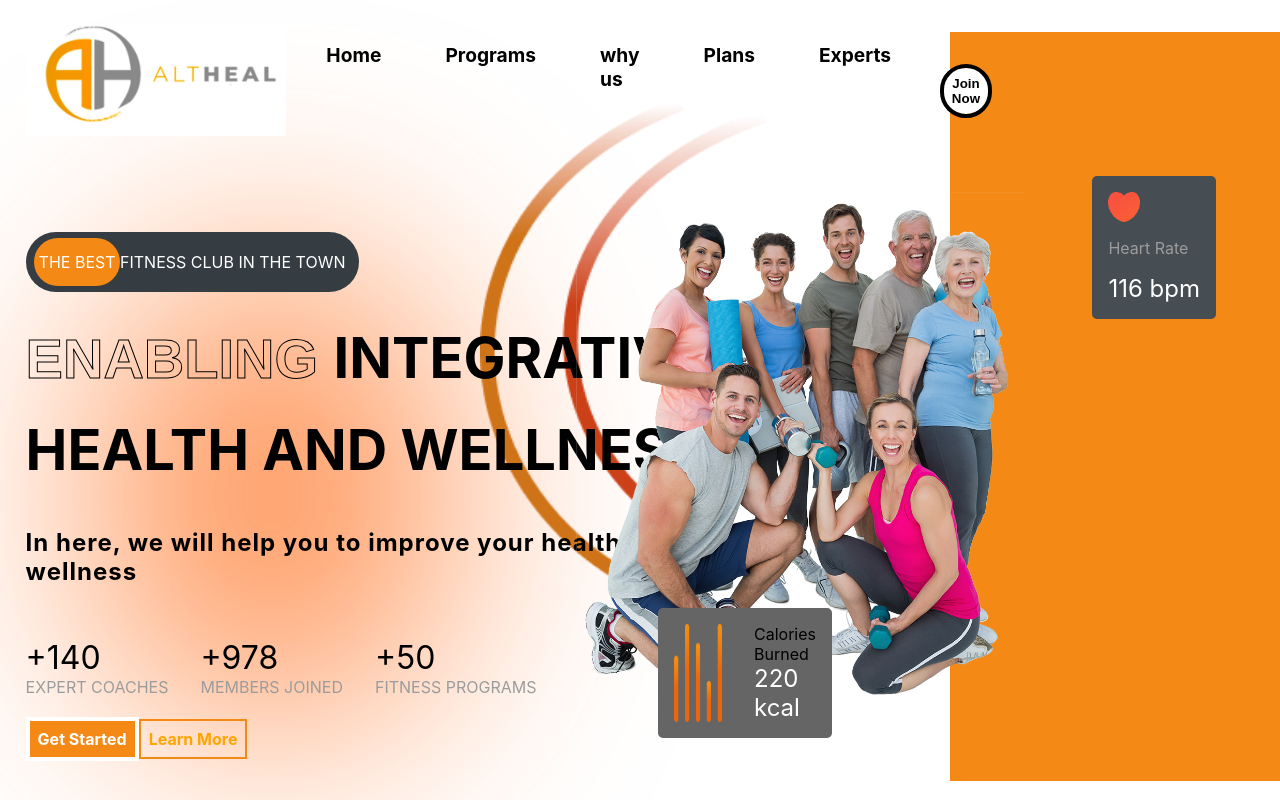
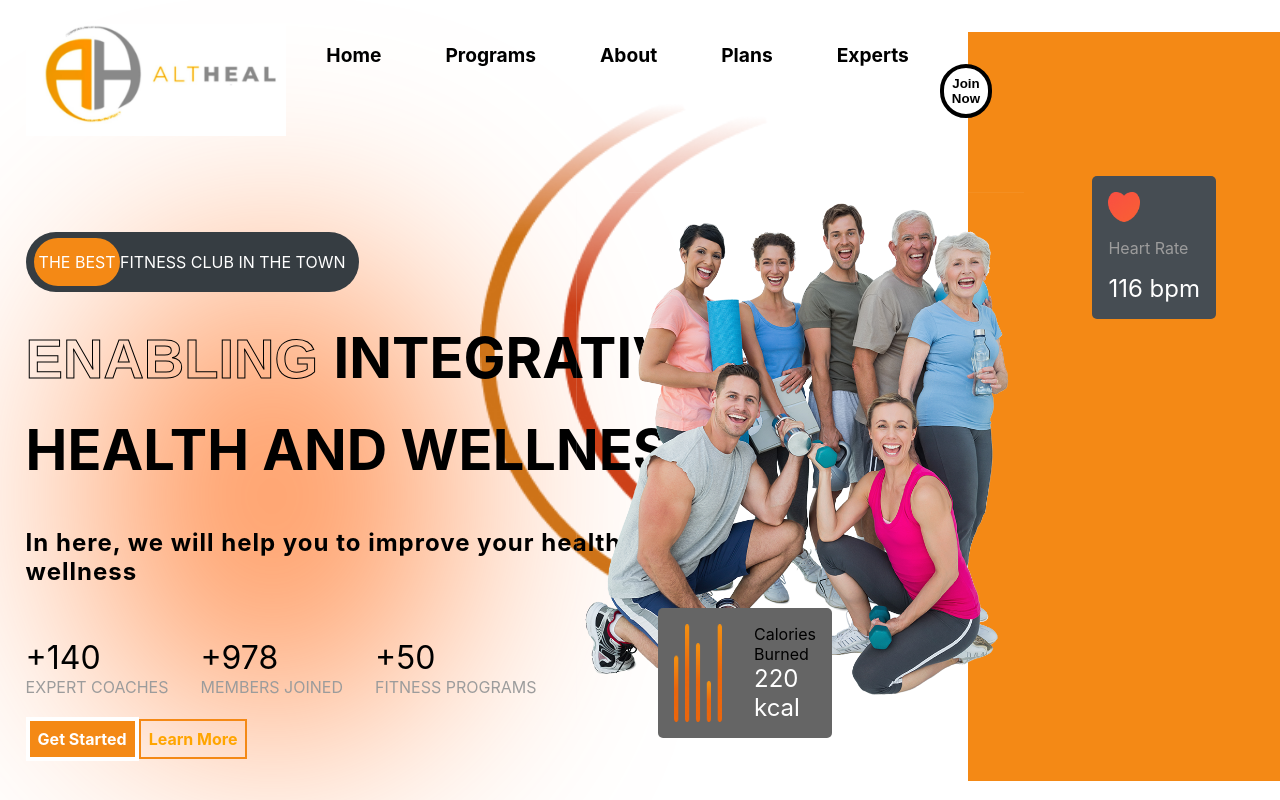
Before and after one commit to Harshankumareshan/Fitness-react, a React (Vite) app: page / in a window 1280 px wide. Shown: the top 800 px of the page. Built offline with nearby package versions, Linux system fonts and the light colour scheme.

Commit message:
t commit

```diff
--- a/src/components/Header/Header.jsx
+++ b/src/components/Header/Header.jsx
@@ -29,7 +29,7 @@ const Header = () => {
     <ul className='header-menu'>
         <li onClick={()=>setMenuOpened(false)}>Home</li>
         <li onClick={()=>setMenuOpened(false)}>Programs</li>
-        <li onClick={()=>setMenuOpened(false)}>why us</li>
+        <li onClick={()=>setMenuOpened(false)}>About</li>
         <li onClick={()=>setMenuOpened(false)}>Plans</li>
         <li onClick={()=>setMenuOpened(false)}>Experts</li>
     </ul>
```
